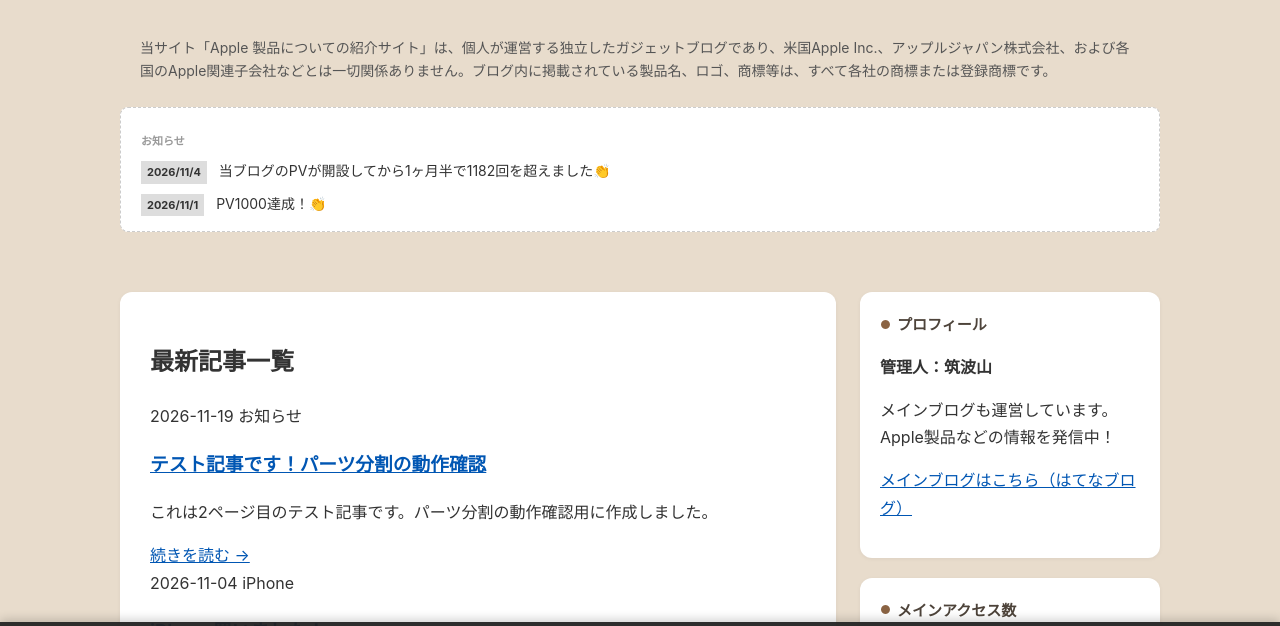
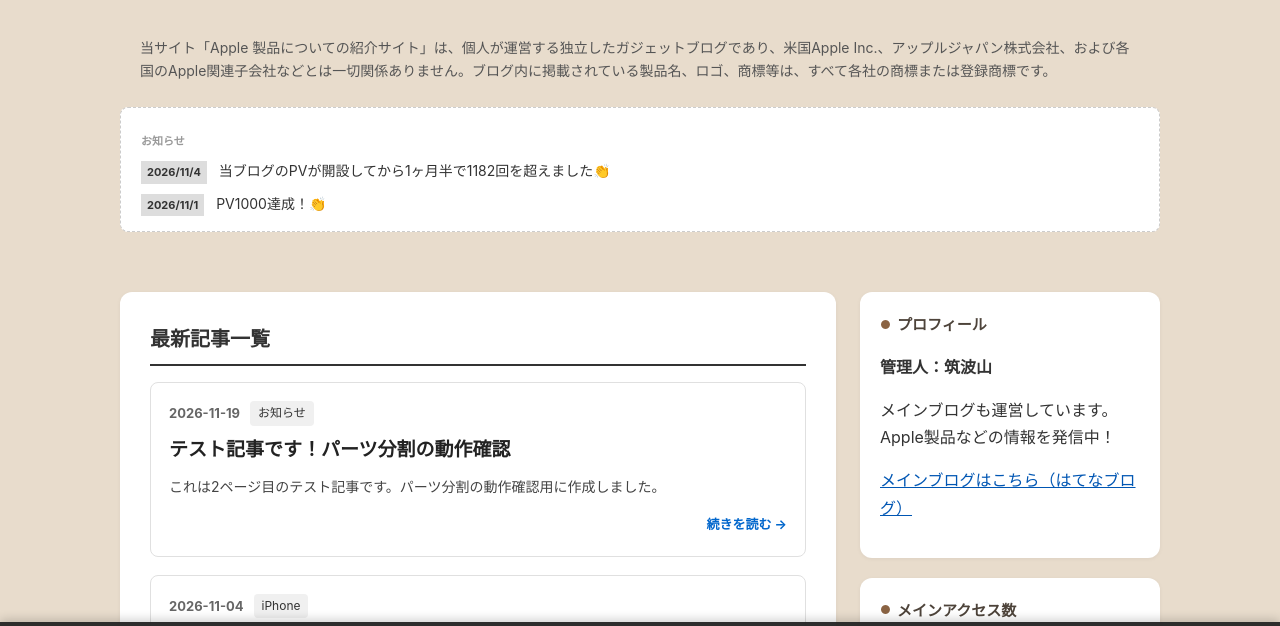
Before and after one commit to lazy-commit-Ny/web, a plain HTML site: page index.html in a window 1280 px wide. Shown: the part 119-745 px from the top of the page. Drawn offline with Linux system fonts and the light colour scheme.

Commit message:
Update style.css

```diff
--- a/style.css
+++ b/style.css
@@ -340,3 +340,82 @@ a {
 .search-input {
     flex: 1;
 }
+/* 最新記事一覧のプレビューカード */
+.section-heading {
+    font-size: 20px;
+    margin: 0 0 16px 0;
+    padding-bottom: 8px;
+    border-bottom: 2px solid #333;
+}
+
+.post-preview-card {
+    background: #fff;
+    border: 1px solid #e0e0e0;
+    border-radius: 8px;
+    padding: 18px;
+    margin-bottom: 18px;
+    transition: box-shadow 0.2s ease;
+}
+
+.post-preview-card:hover {
+    box-shadow: 0 4px 12px rgba(0, 0, 0, 0.08);
+}
+
+.post-preview-meta {
+    display: flex;
+    align-items: center;
+    gap: 10px;
+    margin-bottom: 8px;
+    font-size: 13px;
+}
+
+.post-preview-date {
+    color: #666;
+    font-weight: bold;
+}
+
+.post-preview-category {
+    background-color: #f0f0f0;
+    color: #333;
+    padding: 2px 8px;
+    border-radius: 4px;
+    font-size: 12px;
+}
+
+.post-preview-title {
+    font-size: 19px;
+    margin: 0 0 10px 0;
+}
+
+.post-preview-title a {
+    color: #222;
+    text-decoration: none;
+}
+
+.post-preview-title a:hover {
+    color: #0066cc;
+    text-decoration: underline;
+}
+
+.post-preview-summary {
+    font-size: 14px;
+    color: #444;
+    line-height: 1.6;
+    margin: 0 0 12px 0;
+}
+
+.post-preview-more {
+    text-align: right;
+}
+
+.read-more-btn {
+    display: inline-block;
+    font-size: 13px;
+    font-weight: bold;
+    color: #0066cc;
+    text-decoration: none;
+}
+
+.read-more-btn:hover {
+    text-decoration: underline;
+}
```
